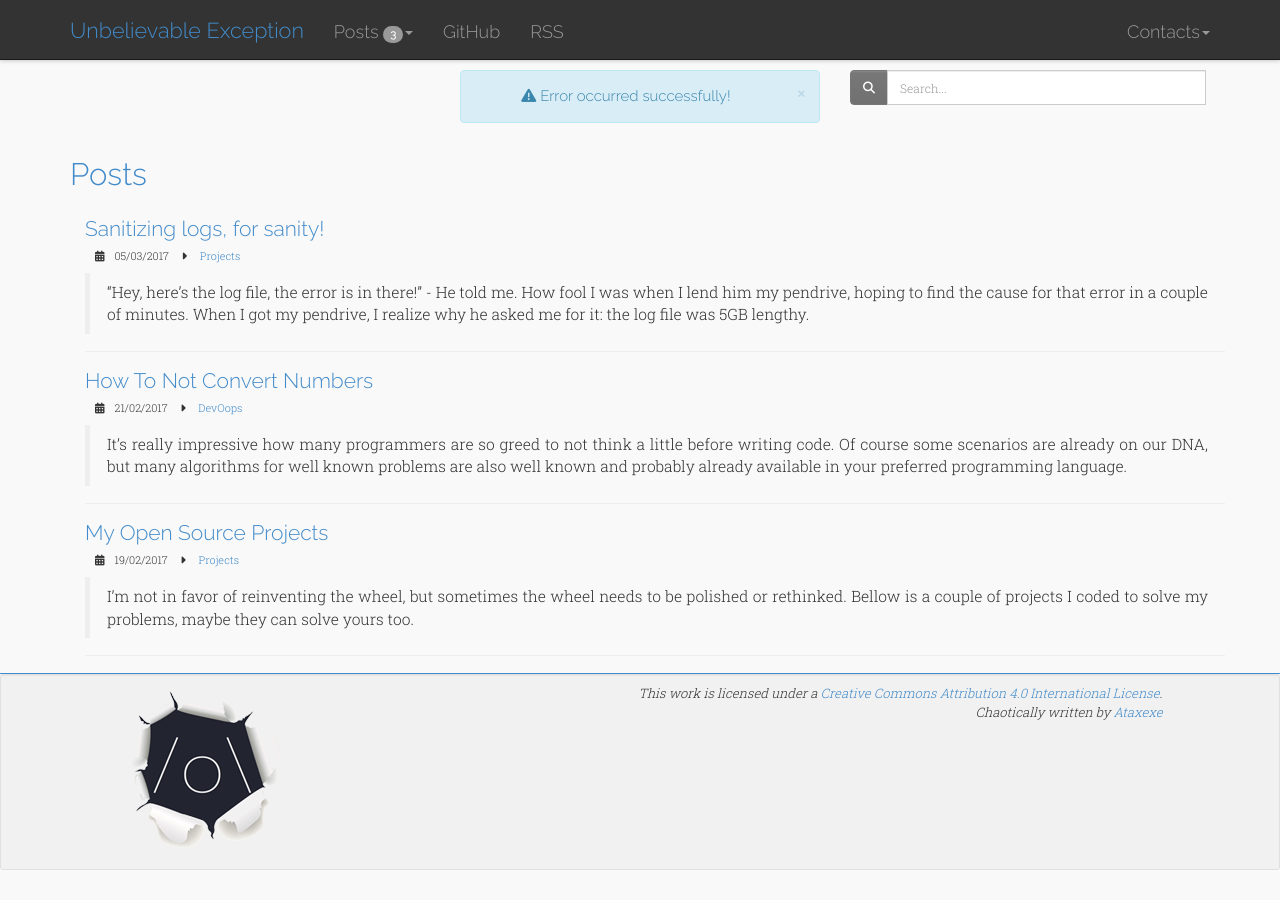
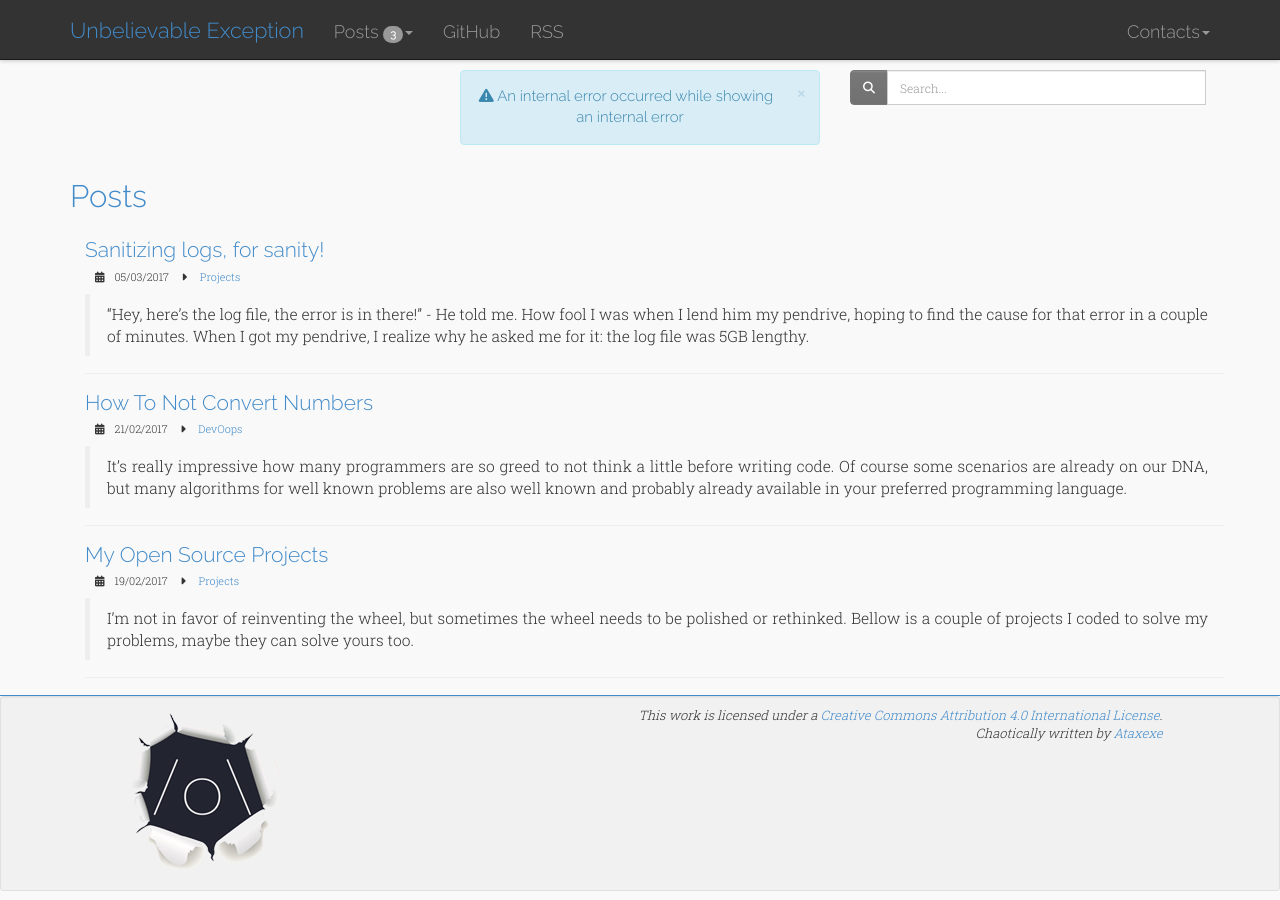
Before and after one commit to ataxexe/ataxexe.github.io, a Jekyll site: the page built from index.html, in a window 1280 px wide. Built offline with Jekyll 4.4.1, drawn with Linux system fonts in a browser that asks for light colours; nearby versions of some CDN libraries; the list of posts is cut into pages by our own code; some of the changed lines change nothing that is shown.

Commit message:
Randomize error messages

```diff
--- a/_includes/site-alert.html
+++ b/_includes/site-alert.html
@@ -1,6 +1,6 @@
 <div id="alert" class="col-sm-4 col-sm-offset-4">
   <div class="alert alert-dismissable alert-info text-center">
     <button type="button" class="close" data-dismiss="alert">×</button>
-    <p><i class="fa fa-warning"></i> {{ site.description }}</p>
+    <p><i class="fa fa-warning"></i> <span id="alert-description"></span></p>
   </div>
 </div>
--- a/assets/js/site.js
+++ b/assets/js/site.js
@@ -1,8 +1,19 @@
-$(document).ready(function() {
-    $('pre code').each(function(i, block) {
+phrases = [
+    "Error occurred successfully",
+    "Null is null or is not an object",
+    "An internal error occurred while showing an internal error",
+    "An error occurred while displaying the previous error",
+    "No error occurred",
+    "Keyboard error, press F1 to continue",
+    "Catastrophic failure"
+]
+
+$(document).ready(function () {
+    $('pre code').each(function (i, block) {
         hljs.highlightBlock(block);
     });
-    setTimeout(function() {
-        $("#alert").css('visibility','visible').hide().fadeIn()
+    setTimeout(function () {
+        $("#alert-description").text(phrases[Math.floor((Math.random() * phrases.length))])
+        $("#alert").css('visibility', 'visible').hide().fadeIn()
     }, 1000)
 });
```
